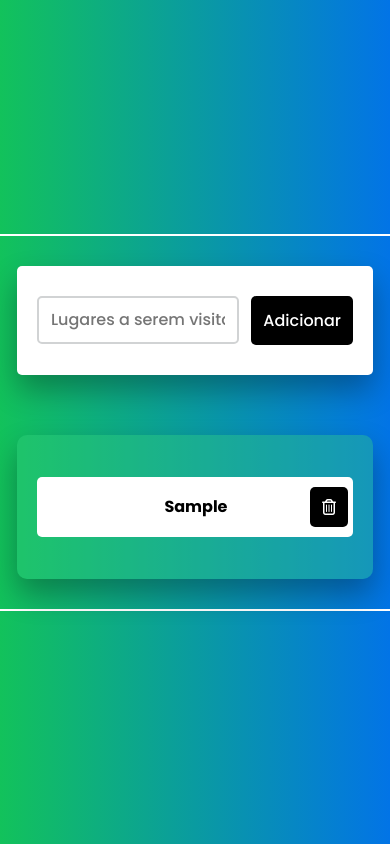
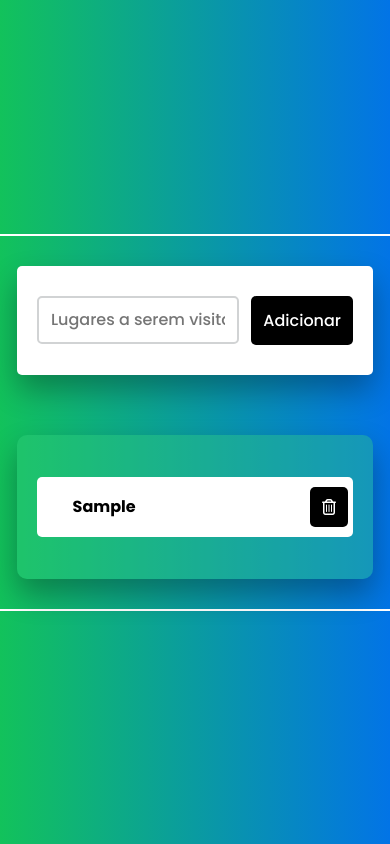
Before and after one commit to mateusonrails/list_of_places, a plain HTML site: page index.html in a window 390 px wide. Both pictures are taken after typing "Sample" into the empty fields and a click on the button "Adicionar". Drawn offline with Linux system fonts and the light colour scheme.

Commit message:
Adjust in place item mobile.

```diff
--- a/styles.css
+++ b/styles.css
@@ -124,4 +124,8 @@ body {
     width: 30px;
     height: 48px;
   }
+
+  .place-item p {
+    margin-left: 10%;
+  }
 }
```
